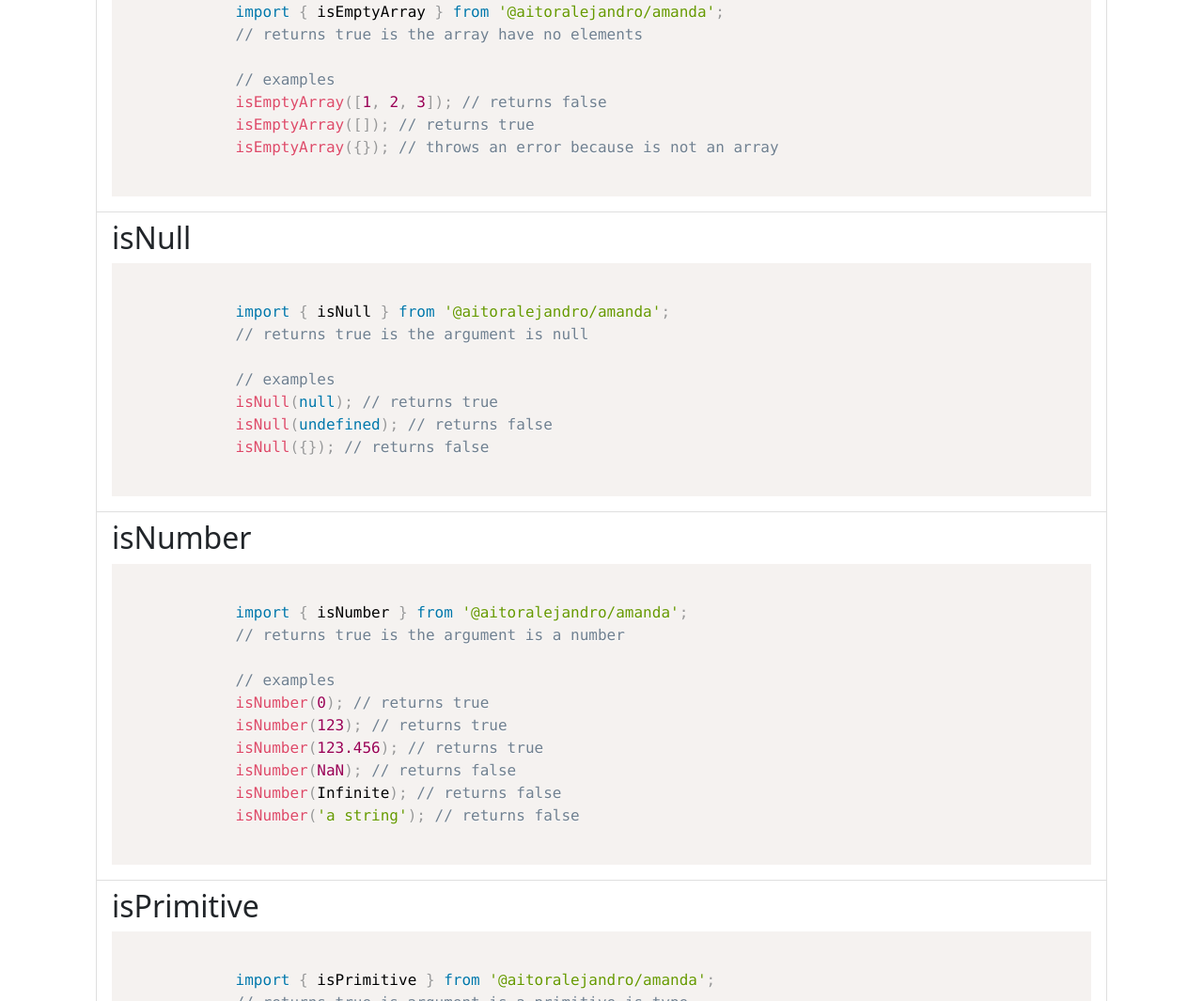
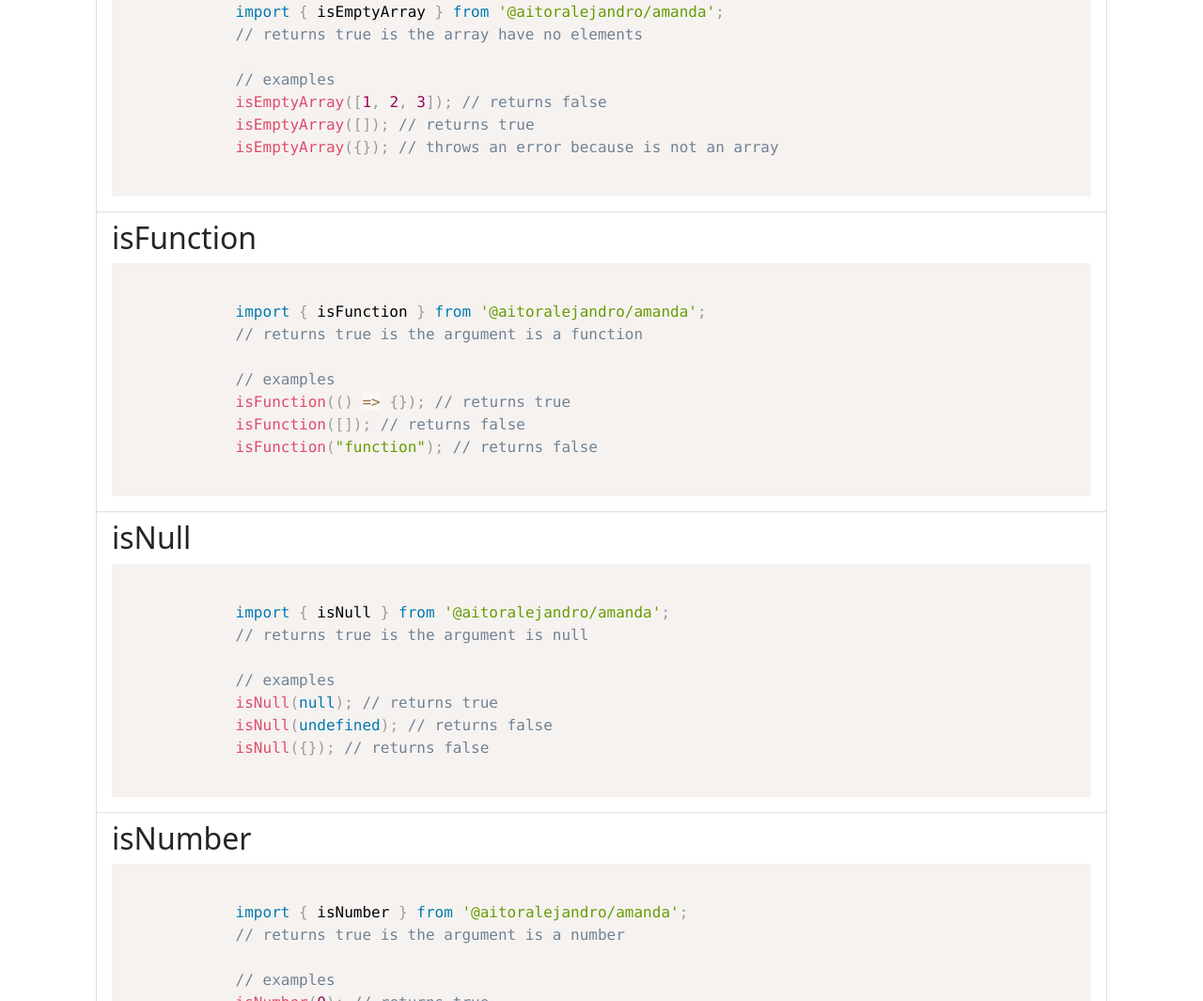
Before and after one commit to AitorAlejandro/amanda, a website: page docs/index.html in a window 1280 px wide. Shown: the part 1589-2654 px from the top of the page at 94% size. Drawn offline with nearby package versions, Linux system fonts and the light colour scheme.

Commit message:
isFunction

```diff
--- a/docs/index.html
+++ b/docs/index.html
@@ -104,6 +104,19 @@
           </section>
 
           <section class="list-group-item">
+            <h2 class="text-start">isFunction</h2>
+            <pre><code class="language-js">
+            import { isFunction } from '@aitoralejandro/amanda';
+            // returns true is the argument is a function
+
+            // examples
+            isFunction(() => {}); // returns true
+            isFunction([]); // returns false
+            isFunction("function"); // returns false
+            </code></pre>
+          </section>
+
+          <section class="list-group-item">
             <h2 class="text-start">isNull</h2>
             <pre><code class="language-js">
             import { isNull } from '@aitoralejandro/amanda';
--- a/src/index.ts
+++ b/src/index.ts
@@ -3,6 +3,7 @@ import { decapitalize } from './decapitalize';
 import { isArray } from './isArray';
 import { isBoolean } from './isBoolean';
 import { isEmptyArray } from './isEmptyArray';
+import { isFunction } from './isFunction';
 import { isNull } from './isNull';
 import { isNumber } from './isNumber';
 import { isPrimitive } from './isPrimitive';
@@ -14,6 +15,7 @@ export {
   isArray,
   isBoolean,
   isEmptyArray,
+  isFunction,
   isNull,
   isNumber,
   isPrimitive,
--- /dev/null
+++ b/src/isFunction.ts
@@ -0,0 +1,3 @@
+export function isFunction(value: any): boolean {
+  return 'function' == typeof value;
+}
```
Also changed, not shown: test/isFunction.test.ts (added, +25 -0 lines), dist/amanda.cjs.development.js, dist/amanda.cjs.production.min.js, dist/amanda.esm.js, dist/index.d.ts, dist/isFunction.d.ts (added), 3 other files.
